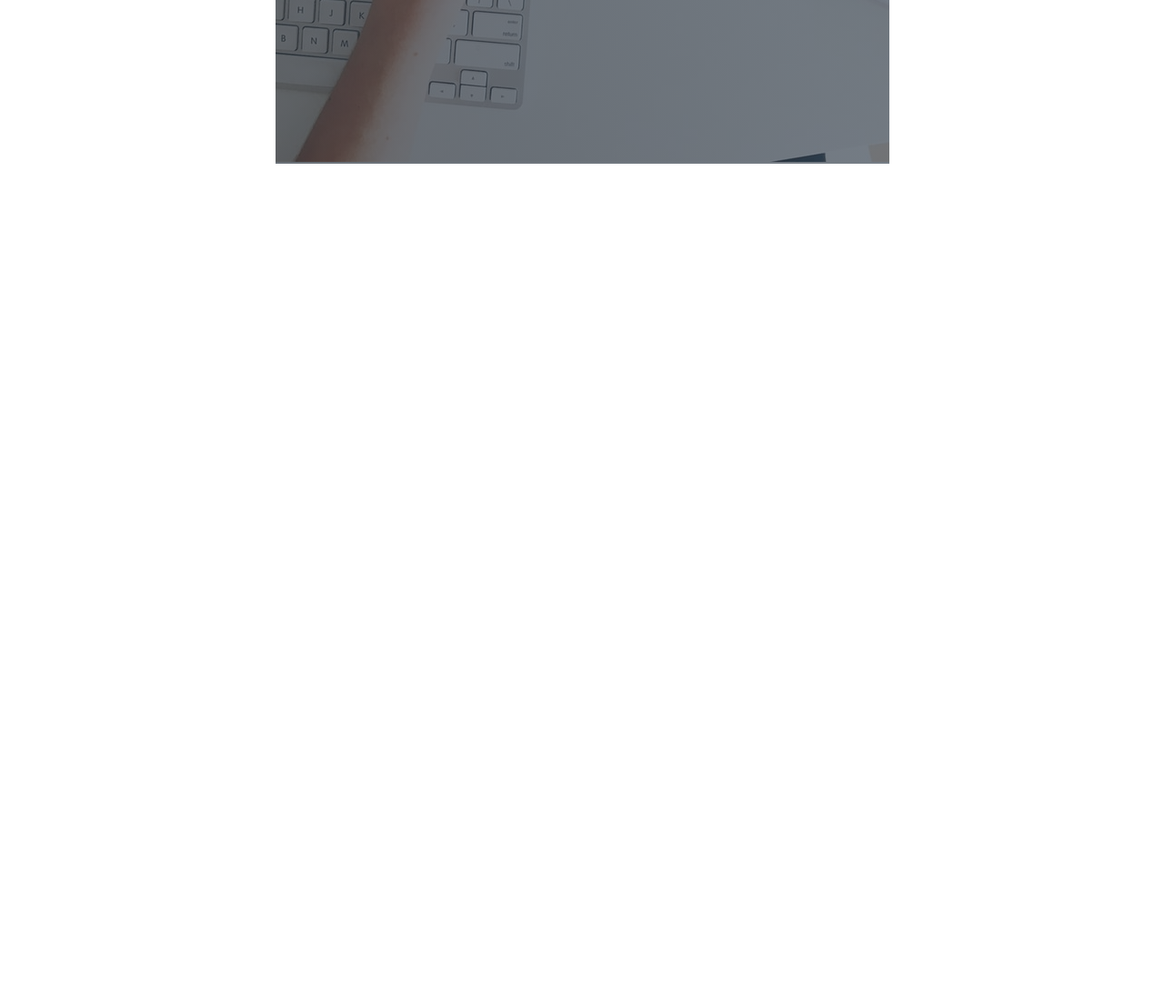
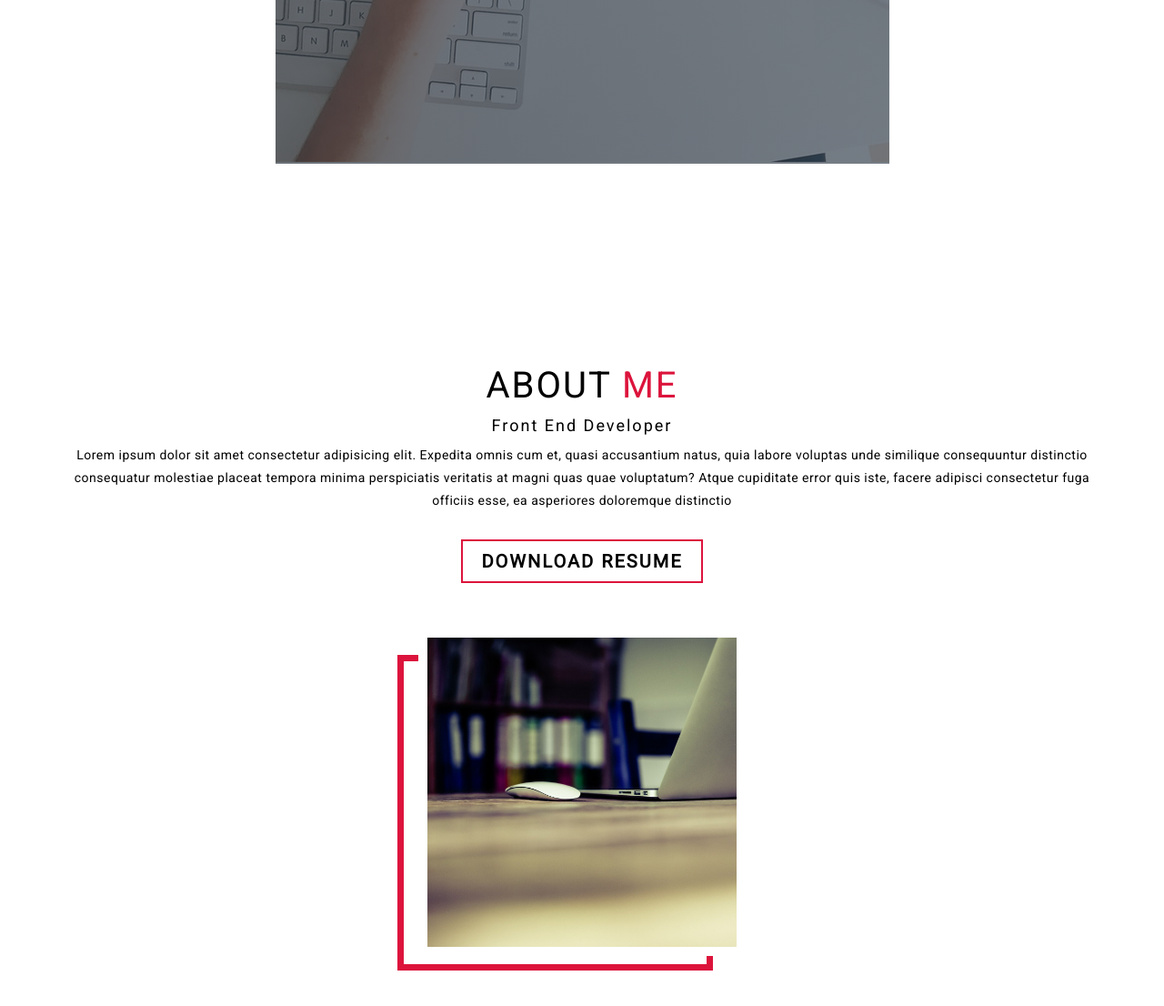
Before and after one commit to shivrajpro/portfolio-template-1, a plain HTML site: page index.html in a window 1280 px wide. Shown: the part 6810-7916 px from the top of the page at 91% size. Before the commit the page ends 7110 px from the top, so only its background shows below. Drawn offline with Linux system fonts and the light colour scheme.

Commit message:
done with about section

```diff
--- a/index.html
+++ b/index.html
@@ -105,5 +105,22 @@
         </div>
     </section>
     <!-- end projects section -->
+
+    <!-- about section -->
+    <section id="about">
+        <div class="about container">
+            <div class="col-left">
+                <div class="about-img"><img src="./img/office.jpg" alt="ofc"></div>
+            </div>
+            <div class="col-right">
+                <h1 class="section-title">ABOUT <span>ME</span></h1>
+                <h2>Front End Developer</h2>
+                <p>Lorem ipsum dolor sit amet consectetur adipisicing elit. Expedita omnis cum et, quasi accusantium natus, quia labore voluptas unde similique consequuntur distinctio consequatur molestiae placeat tempora minima perspiciatis veritatis at magni quas quae voluptatum? Atque cupiditate error quis iste, facere adipisci consectetur fuga officiis esse, ea asperiores doloremque distinctio</p>
+
+                <a href="#" class="cta">Download Resume</a>
+            </div>
+        </div>
+    </section>
+    <!-- end about section -->
 </body>
 </html>
--- a/style.css
+++ b/style.css
@@ -49,6 +49,24 @@ p{
     color: crimson;
 }
 
+.cta{
+    display: inline-block;
+    margin-top: 20px;
+    padding: 10px 30px;
+    color: crimson;
+    border: 2px solid crimson;
+    background: transparent;
+    font-size: 2rem;
+    font-weight: bold;
+    text-transform: uppercase;
+    letter-spacing: .1rem;
+    transition: 0.3s ease;
+}
+
+.cta:hover{
+    color: white;
+    background-color: crimson;
+}
 /* hero section */
 #hero{
     position: relative;
@@ -111,25 +129,6 @@ p{
 
 #hero h1:nth-child(3) span{
     animation-delay: 2.5s;
-}
-
-#hero .cta{
-    display: inline-block;
-    margin-top: 20px;
-    padding: 10px 30px;
-    color: crimson;
-    border: 2px solid crimson;
-    background: transparent;
-    font-size: 2rem;
-    font-weight: bold;
-    text-transform: uppercase;
-    letter-spacing: .1rem;
-    transition: 0.3s ease;
-}
-
-#hero .cta:hover{
-    color: white;
-    background-color: crimson;
 }
 
 #hero .hero{
@@ -284,6 +283,62 @@ p{
     transform: scale(1.1);
 }
 /* end projects section */
+
+/* about section */
+#about .about{
+    flex-direction: column-reverse;
+    max-width: 1200px;
+    margin: 0 auto;
+    padding: 100px 20px;
+    text-align: center;
+}
+
+#about .col-left{
+    width: 360px;
+    height: 360px;
+}
+
+#about .col-right{
+    width: 100%;
+}
+
+#about .col-right h2{
+    font-size: 1.8rem;
+    font-weight: 500;
+    letter-spacing: .2rem;
+    margin-bottom: 10px;
+}
+
+#about .col-right p{
+    margin-bottom: 10px;
+}
+
+#about .col-right .cta{
+    color: black;
+    margin-bottom: 50px;
+    font-size: 2rem;
+    padding: 10px 20px;
+    letter-spacing: 0.2rem;
+}
+
+#about .col-left .about-img{
+    position: relative;
+    width: 100%;
+    height: 100%;
+    border: 10px solid white;
+}
+
+#about .col-left .about-img:after{
+    position: absolute;
+    content: '';
+    left: -33px;
+    top: 19px;
+    height: 98%;
+    width: 98%;
+    border: 7px solid crimson;
+    z-index: -1;
+}
+/* end about section */
 /* keyframes */
 @keyframes text_reveal_box{
     50%{
```
